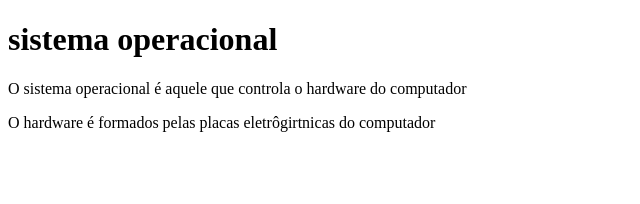
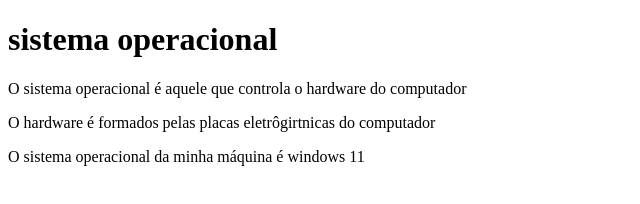
Before and after one commit to danielcamarini/teste-cyber01, a plain HTML site: page index.html in a window 1280 px wide. Shown: the whole page, without its empty margins (0-640 px from the left). Drawn offline with Linux system fonts and the light colour scheme.

Commit message:
segunda versão

```diff
--- a/index.html
+++ b/index.html
@@ -10,5 +10,6 @@
     <h1>sistema operacional</h1>
     <p>O sistema operacional é aquele que controla o hardware do computador</p>
     <p>O hardware é formados pelas placas eletrôgirtnicas do computador</p>
+    <p>O sistema operacional da minha máquina é windows 11</p>
 </body>
 </html>
```
